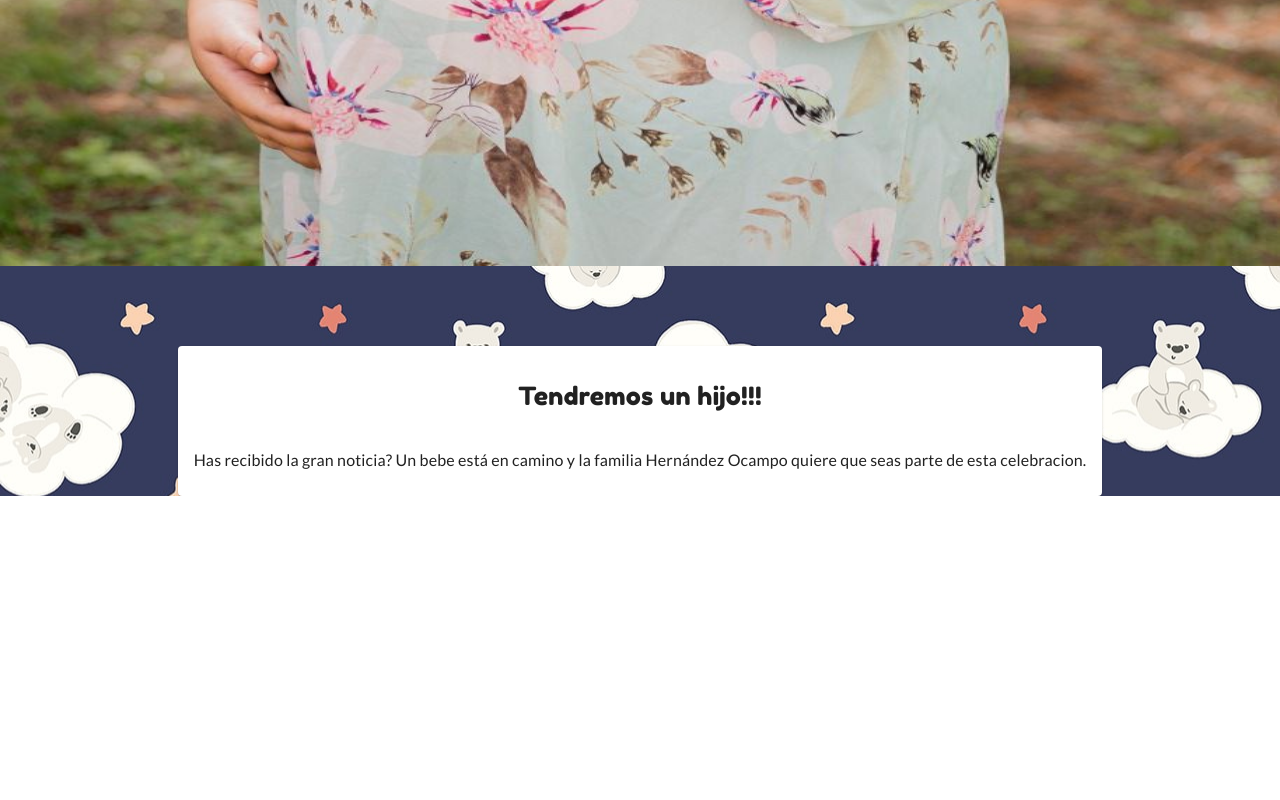
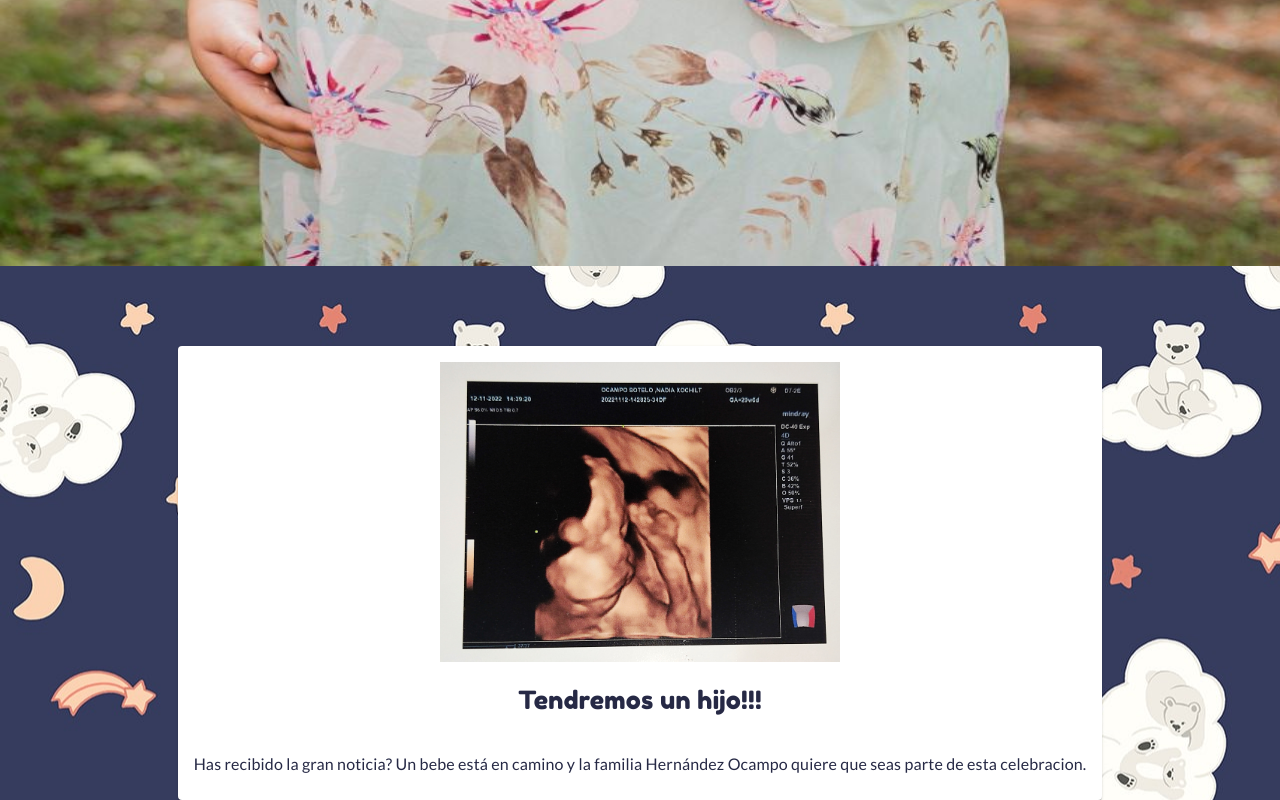
Before and after one commit to codeDude64/baby-showe-invitation, a React (Vite) app: page / in a window 1280 px wide. Shown: the part 1339-2139 px from the top of the page. Before the commit the page ends 1835 px from the top, so only its background shows below. Built offline with nearby package versions, Linux system fonts and the light colour scheme.

Commit message:
add manita photo

```diff
--- a/src/components/InvitationContainer/Invitation/Invitation.tsx
+++ b/src/components/InvitationContainer/Invitation/Invitation.tsx
@@ -1,5 +1,6 @@
 import { Card, CardContent, Typography } from '@mui/material';
 
+import handPhoto from '../../../assets/manita.jpg';
 import useStyles from './useStyles';
 
 const Invitation = () => {
@@ -7,6 +8,7 @@ const Invitation = () => {
   return (
     <Card sx={{ minWidth: 275 }}>
       <CardContent className={classes.container}>
+        <img src={handPhoto} alt="manita" width={400} />
         <Typography pb={4} pt={2} className={classes.title}>
           Tendremos un hijo!!!
         </Typography>
--- a/src/components/InvitationContainer/Invitation/useStyles.tsx
+++ b/src/components/InvitationContainer/Invitation/useStyles.tsx
@@ -3,6 +3,7 @@ import { makeStyles } from '../../../layouts/theme';
 const useStyles = makeStyles({ name: 'Invitation' })((theme) => ({
   container: {
     textAlign: 'center',
+    color: theme.pallete.primaryColor,
   },
   title: {
     fontFamily: 'Fredoka One',
```
Also changed, not shown: src/assets/manita.jpg (added).
